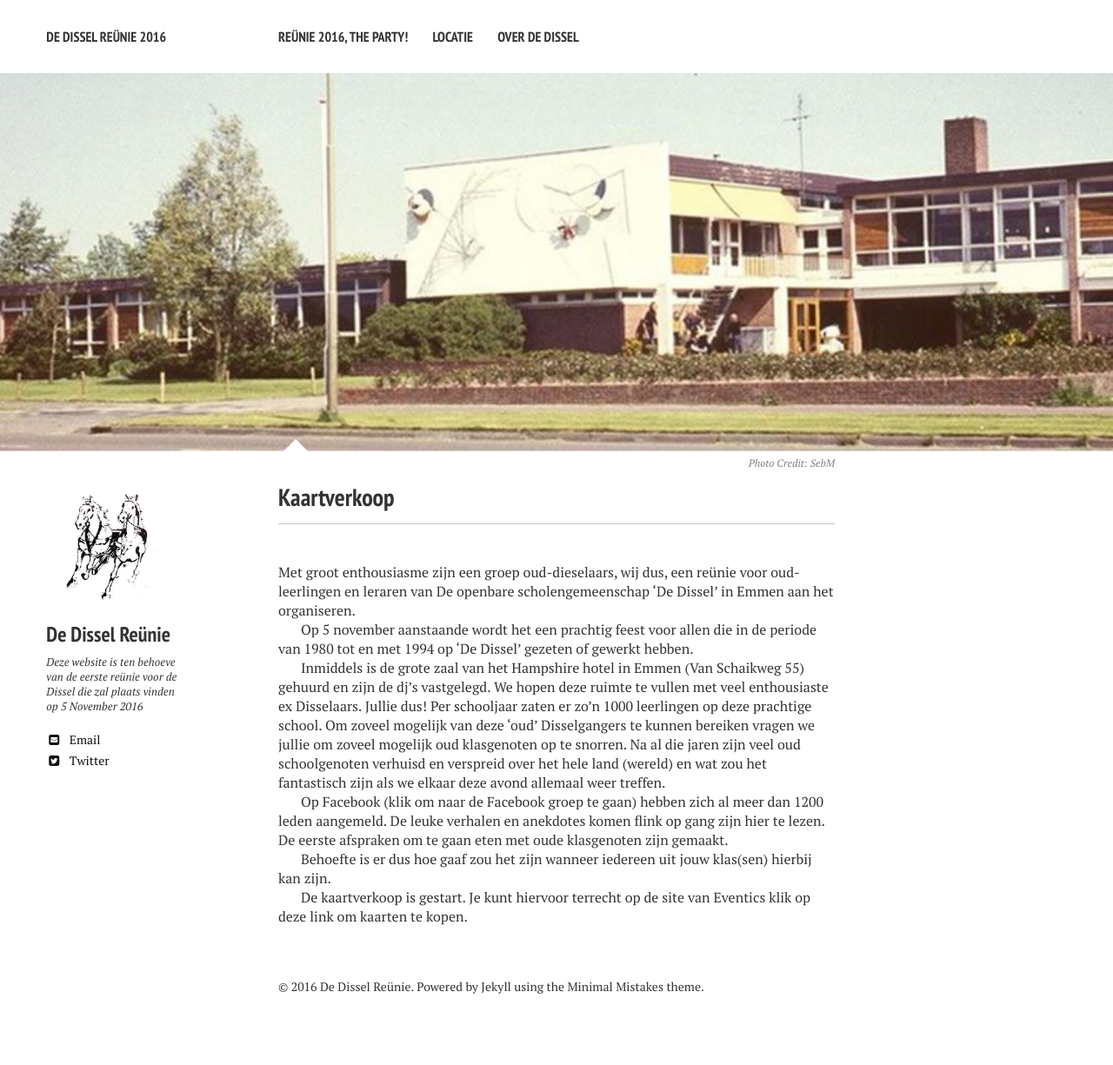
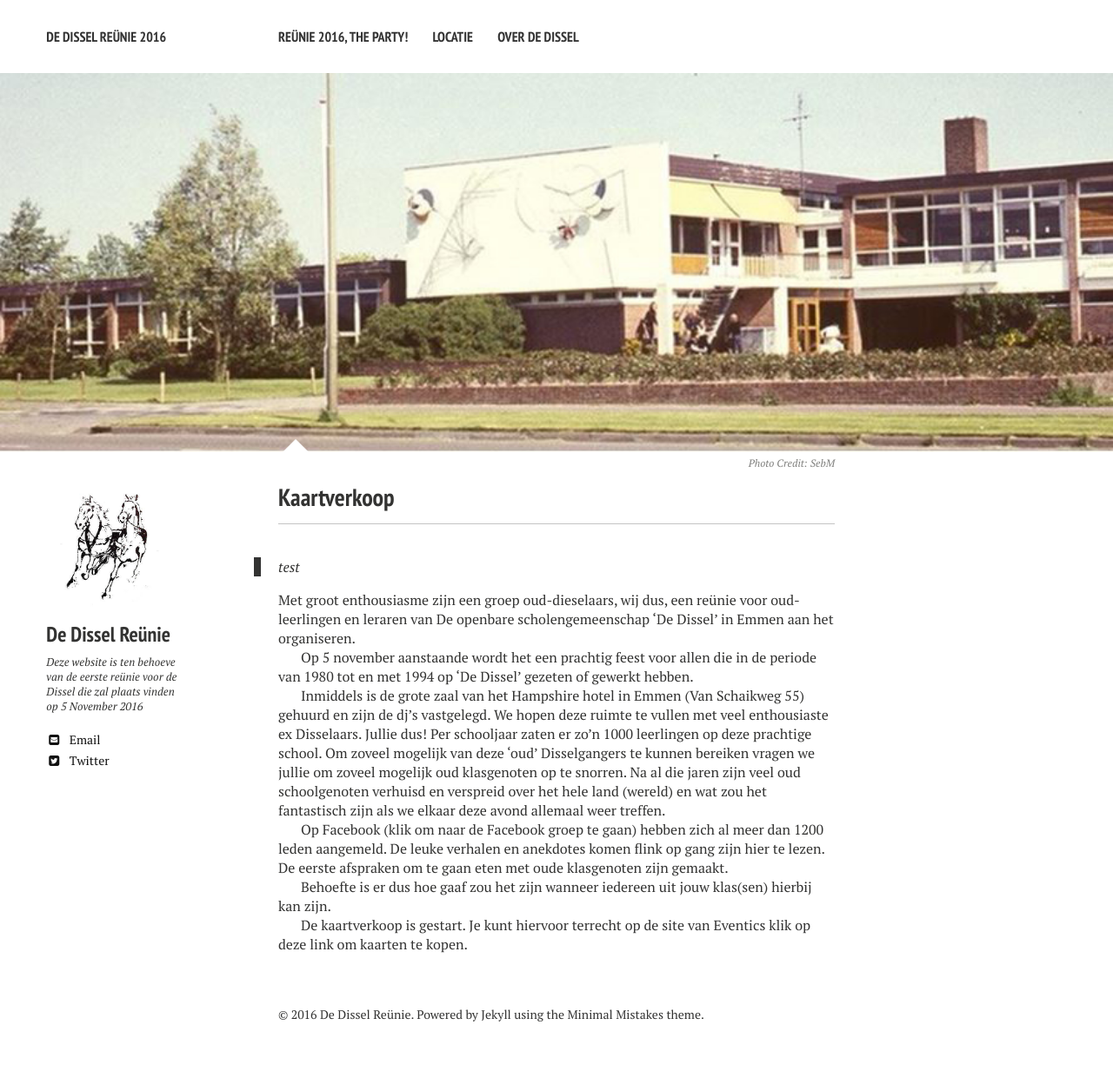
Before and after one commit to securitymonster/securitymonster.github.io, a Jekyll site: the page built from index.md, in a window 1280 px wide. Shown: the whole page at 87% size. Built offline with Jekyll 4.4.1, drawn with Linux system fonts in a browser that asks for light colours; nearby versions of some CDN libraries; before the commit the page ends 1193 px from its top, so only the background shows below that.

Commit message:
Script update after bundler exec jekyll build

```diff
--- a/_layouts/home.html
+++ b/_layouts/home.html
@@ -35,7 +35,8 @@
   <div id="index">
 
   <h3>Kaartverkoop</h3>
-  <br><br>
+  <br>
+  <blockquote>test</blockquote>
  <p>Met groot enthousiasme zijn een groep oud-dieselaars, wij dus, een reünie voor oud-leerlingen en leraren van De openbare scholengemeenschap ‘De Dissel’ in Emmen aan het organiseren.</p>
 <p>Op 5 november aanstaande wordt het een prachtig feest voor allen die in de periode van 1980 tot en met 1994 op ‘De Dissel’ gezeten of gewerkt hebben.</p>
 <p>Inmiddels is de grote zaal van het Hampshire hotel in Emmen (Van Schaikweg 55) gehuurd en zijn de dj’s vastgelegd. We hopen deze ruimte te vullen met veel enthousiaste ex Disselaars. Jullie dus! Per schooljaar zaten er zo’n 1000 leerlingen op deze prachtige school. Om zoveel mogelijk van deze ‘oud’ Disselgangers te kunnen bereiken vragen we jullie om zoveel mogelijk oud klasgenoten op te snorren. Na al die jaren zijn veel oud schoolgenoten verhuisd en verspreid over het hele land (wereld) en wat zou het fantastisch zijn als we elkaar deze avond allemaal weer treffen.</p>
```
